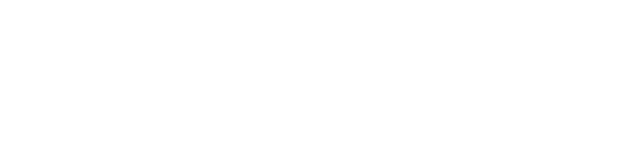
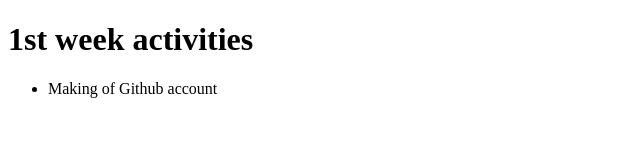
Before and after one commit to 20FTT1458/eportfolio, a plain HTML site: page index.html in a window 1280 px wide. Shown: the whole page, without its empty margins (0-640 px from the left). Drawn offline with Linux system fonts and the light colour scheme.

Commit message:
Add files via upload

```diff
--- a/index.html
+++ b/index.html
@@ -6,6 +6,11 @@
 	<title>Self Reflections</title>
 </head>
 <body>
+	<h1>1st week activities</h1>
+
+	<ul>
+		<li>Making of Github account</li>
+	</ul>
 
 </body>
 </html>
```
